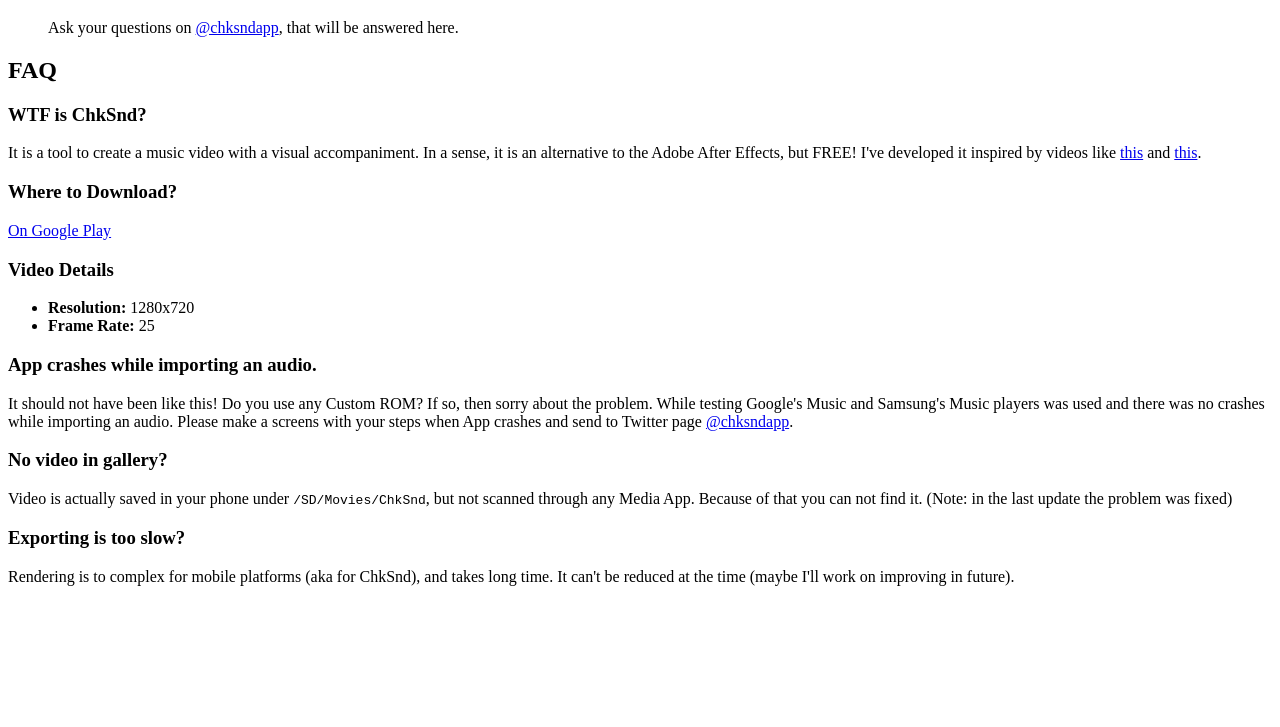
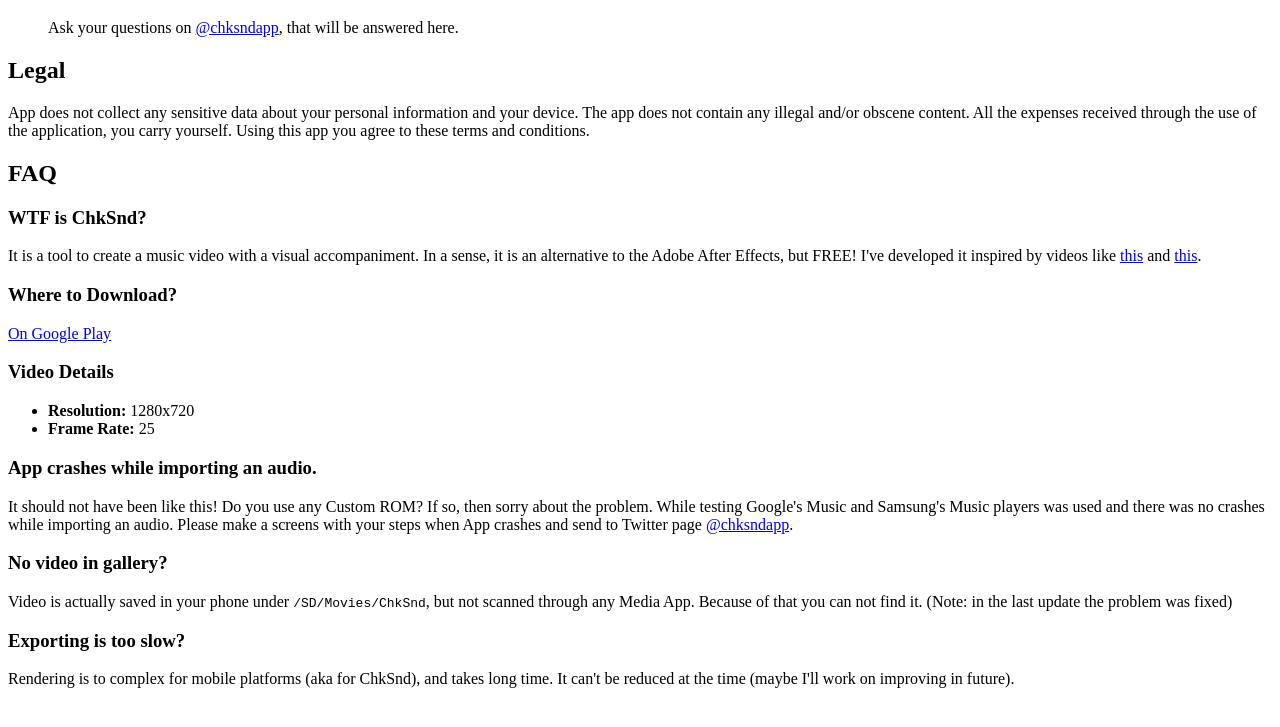
Before and after one commit to chksnd/chksnd.github.io, a plain HTML site: page index.html in a window 1280 px wide. Shown: the part 61-788 px from the top of the page. Drawn offline with Linux system fonts and the light colour scheme.

Commit message:
Update index.html

```diff
--- a/index.html
+++ b/index.html
@@ -7,6 +7,9 @@
 <body>
   <h1>Welcome to ChkSnd Page!</h1>
   <blockquote>Ask your questions on <a href="https://twitter.com/chksndapp" target="_blank">@chksndapp</a>, that will be answered here.</blockquote>
+
+  <h2>Legal</h2>
+  <p>App does not collect any sensitive data about your personal information and your device. The app does not contain any illegal and/or obscene content. All the expenses received through the use of the application, you carry yourself. Using this app you agree to these terms and conditions.</p>
 
   <h2>FAQ</h2>
 
```
